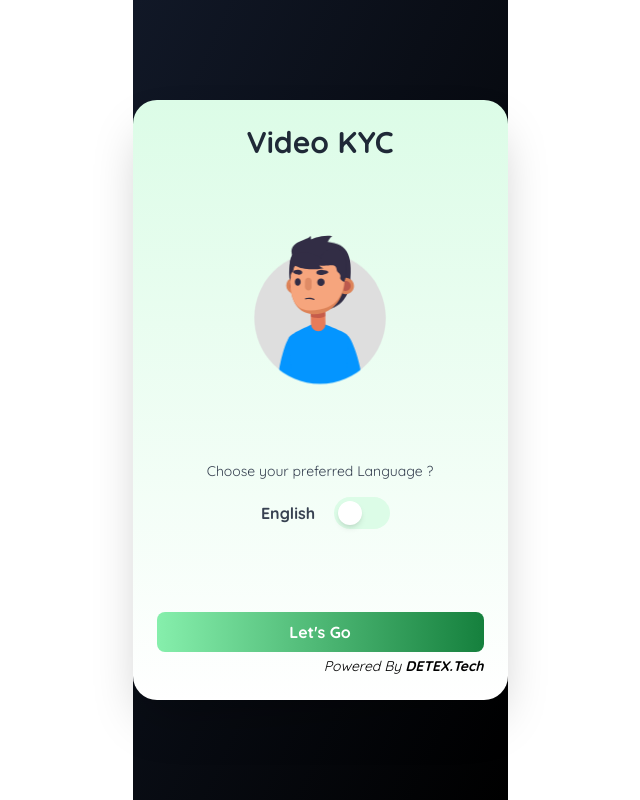
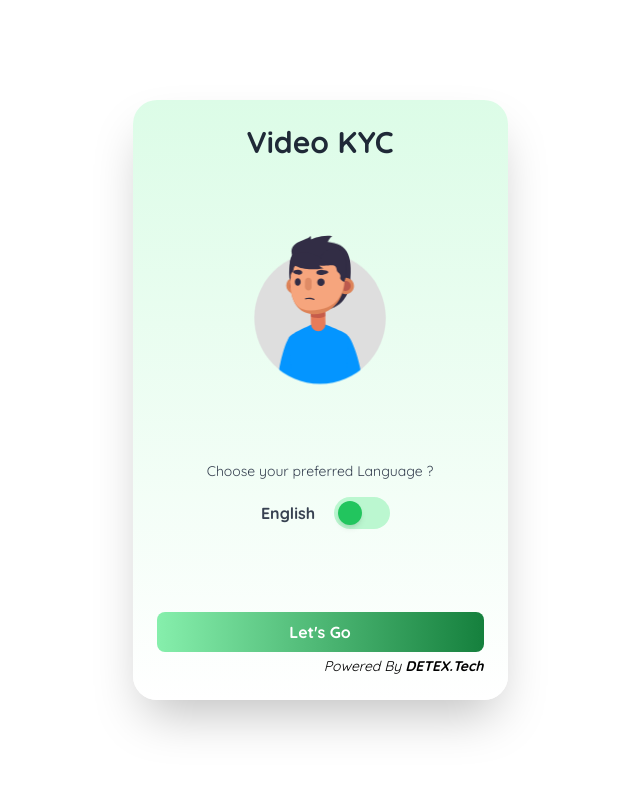
Before and after one commit to amansingh456/KYC-risk-engine, a Next.js app: page / in a window 1280 px wide. Shown: the whole page, without its empty margins (320-960 px from the left). Built offline with nearby package versions, Linux system fonts and the light colour scheme.

Commit message:
input color fixed

```diff
--- a/app/check/page.js
+++ b/app/check/page.js
@@ -104,7 +104,7 @@ const Interaction = () => {
         </div>
       )}
 
-      <footer className="text-[12px] text-black italic flex items-right justify-right">
+      <footer className="text-[12px] w-full text-black italic flex items-end justify-end p-2">
         Powered By
         <span className="font-bold rounded-md pl-1">DETEX.Tech</span>
       </footer>
--- a/app/components/Toggel.jsx
+++ b/app/components/Toggel.jsx
@@ -18,14 +18,14 @@ const LanguageToggle = () => {
       <button
         onClick={toggleLanguage}
         className={`relative w-14 h-8 ${
-          language == "English" ? "bg-green-100" : "bg-[#d6d8ea]"
+          language == "English" ? "bg-green-200" : "bg-[#d6d8ea]"
         } rounded-full flex items-center p-1 transition-all`}
       >
         <div
           className={`w-6 h-6 bg-white rounded-full shadow-md transform transition-transform duration-200 ease-in-out ${
             language === "Hindi"
-              ? "translate-x-6  bg-[#8a94ee]"
-              : "translate-x-0  bg-green-700"
+              ? "translate-x-6  !bg-[#8a94ee]"
+              : "translate-x-0  !bg-green-500"
           }`}
         ></div>
       </button>
--- a/app/page.js
+++ b/app/page.js
@@ -24,7 +24,7 @@ function HomeContent() {
     }
   }, [email, token]);
   return (
-    <div className="flex h-screen bg-gradient-to-br from-gray-900 to-black items-center justify-center">
+    <div className="flex h-screen bg-gradient-to-br items-center justify-center">
       <div className="w-[375px] h-[600px] bg-gradient-to-b from-green-100 to-white rounded-3xl shadow-2xl flex flex-col justify-between p-6">
         <h1 className="text-3xl font-extrabold text-gray-800 text-center mb-4">
           Video KYC
```
